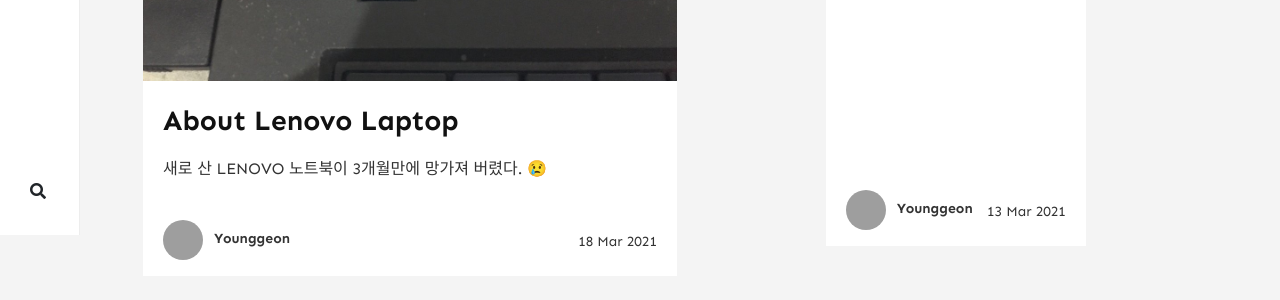
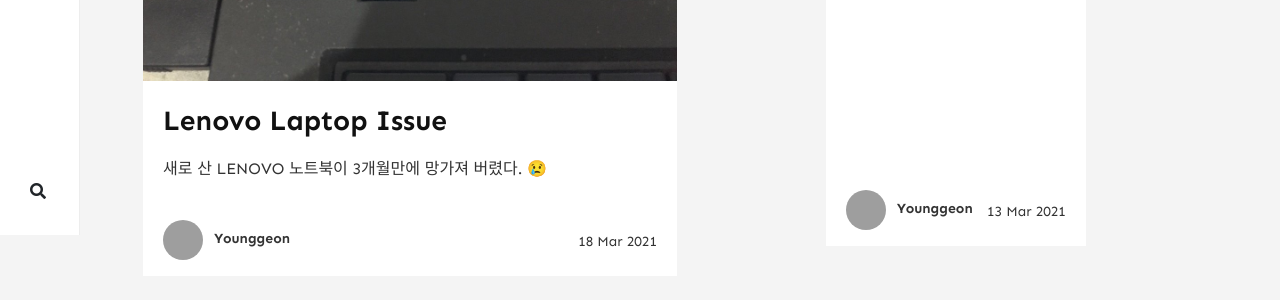
Before and after one commit to 111geon/111geon.github.io, a Jekyll site: the page built from index.html, in a window 1280 px wide. Shown: the part 665-965 px from the top of the page. Built offline with Jekyll 4.4.1, drawn with Linux system fonts in a browser that asks for light colours; nearby versions of some CDN libraries; the list of posts is cut into pages by our own code; comment, search, counter and statistics services are not loaded; grey boxes are pictures that could not be loaded.

Commit message:
markdown post

```diff
--- a/_posts/2021-03-18-AboutLenovoLaptop.md
+++ b/_posts/2021-03-18-LenovoLaptopIssue.md
@@ -1,10 +1,10 @@
 ---
 layout: post
-title:  "About Lenovo Laptop"
+title:  "Lenovo Laptop Issue"
 author: Younggeon
 categories: [ DailyLife ]
 tags: [ Laptop, Lenovo ]
-image: assets/images/2021-03-18-AboutLenovoLaptop/dont-buy-lenovo.jpg
+image: assets/images/2021-03-18-LenovoLaptopIssue/dont-buy-lenovo.jpg
 ---
 
 > 새로 산 LENOVO 노트북이 3개월만에 망가져 버렸다. 😢
--- a/assets/css/theme.scss
+++ b/assets/css/theme.scss
@@ -62,8 +62,6 @@
 }
 blockquote {
     font-family: Times New Roman;
-    font-style: italic;
-    font-size: 20px;
     position:relative;
     border-left:1px solid $dark;
     margin-left:30px;
```
Also changed, not shown: assets/images/2021-03-18-LenovoLaptopIssue/dont-buy-lenovo.jpg (renamed from assets/images/2021-03-18-AboutLenovoLaptop/dont-buy-lenovo.jpg).
